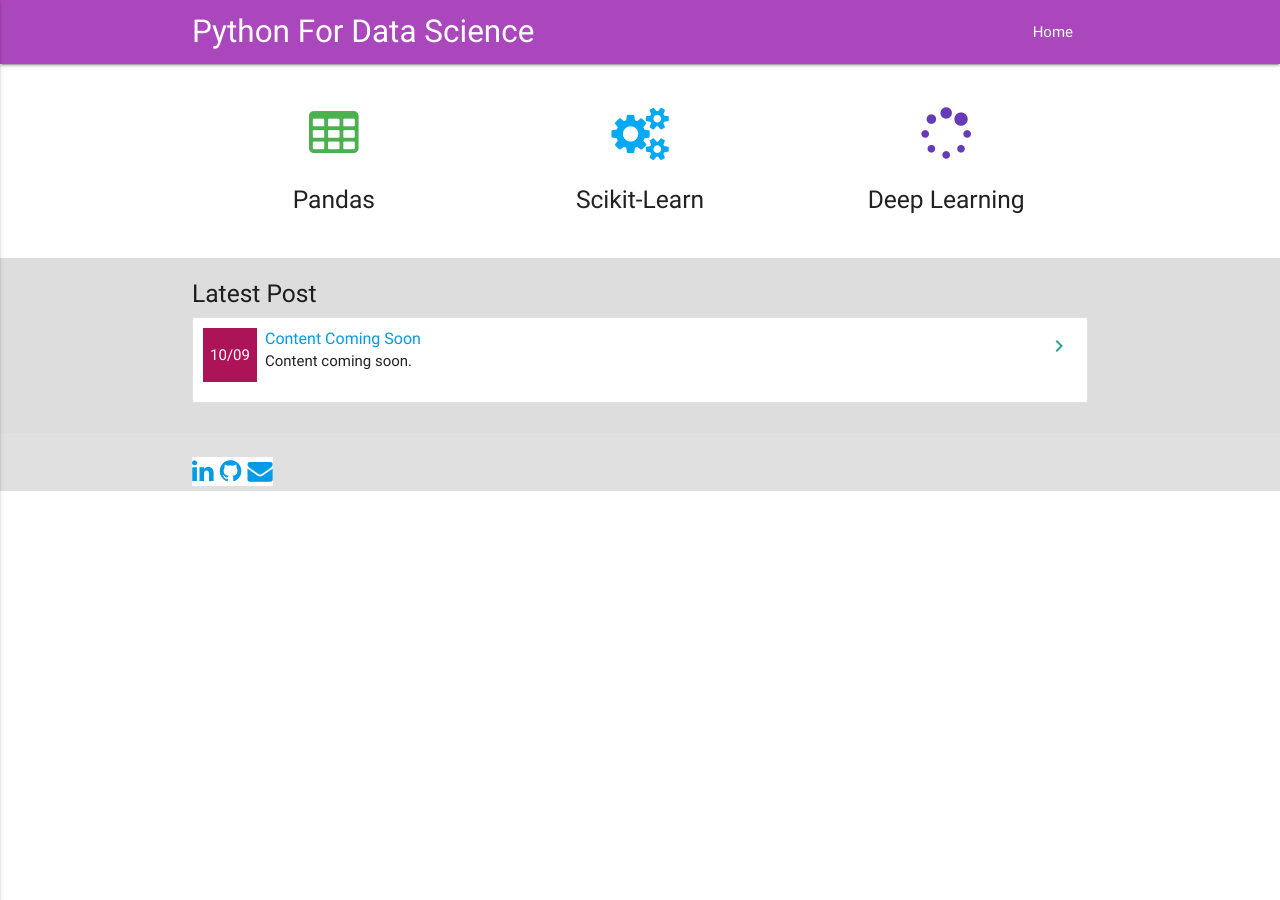
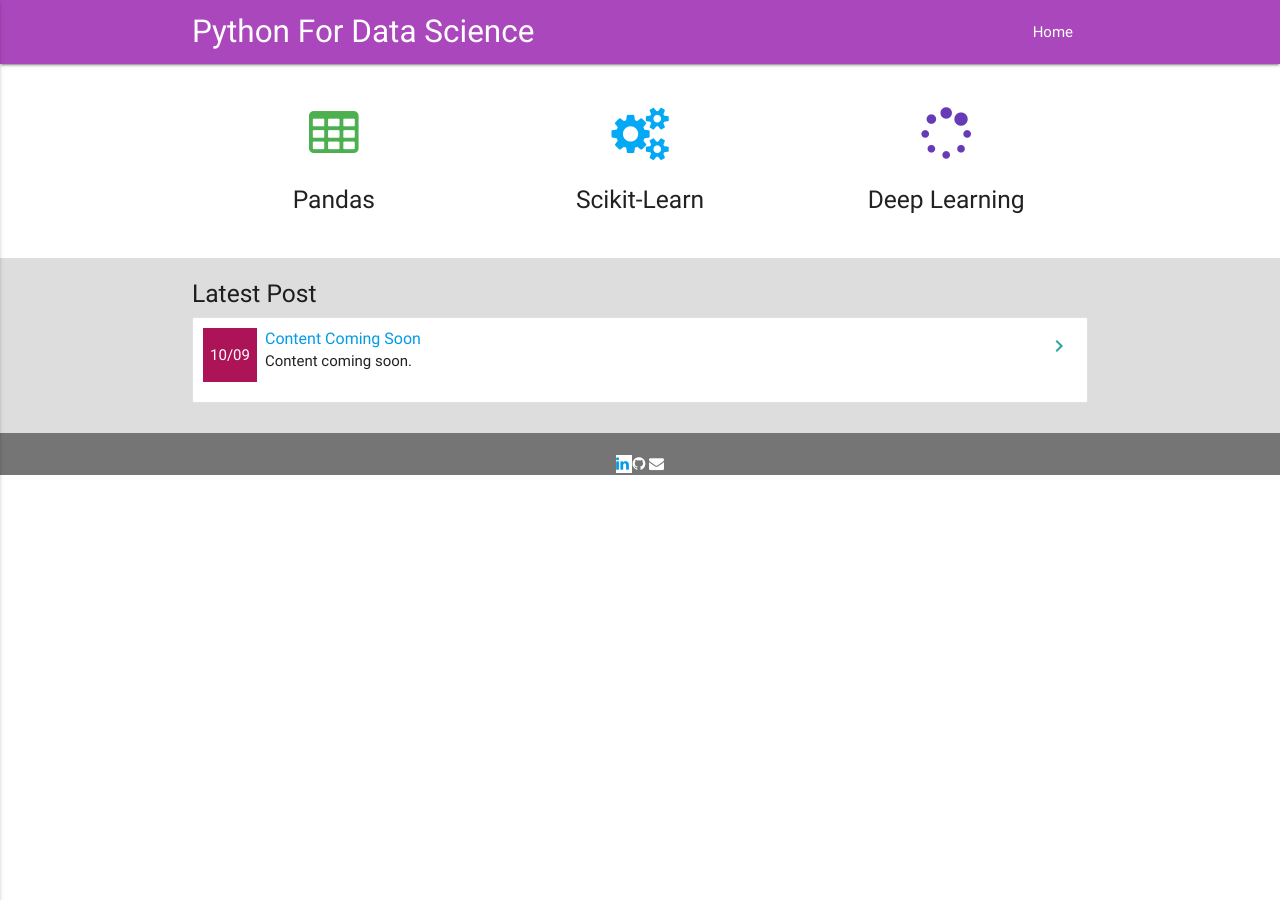
Before and after one commit to jlawman/JLawmanDotCom, a Jekyll site: the page built from index.md, in a window 1280 px wide. Built offline with Jekyll 4.4.1, drawn with Linux system fonts in a browser that asks for light colours.

Commit message:
footer tweaks

```diff
--- a/_includes/footer.html
+++ b/_includes/footer.html
@@ -1,16 +1,16 @@
-  <footer class="page-footer grey lighten-2">
-    <div class="container col s6 offset-4 flow-text">
+  <footer class="page-footer grey darken-1">
+    <center>
       <a href="https://www.linkedin.com/in/josh-lawman-9b2604136/" class="white">
         <i class="fa fa-linkedin"></i>
       </a>
 
     </a>
-    <a href="https://github.com/jlawman" class="white">
+    <a href="https://github.com/jlawman" class="white-text">
       <i class="fa fa-github"></i>
     </a>
 
-    <a href="mailto:jlawman@gmail.com" class="white">
+    <a href="mailto:jlawman@gmail.com" class="white-text">
       <i class="fa fa-envelope"></i>
     </a>
-    </div>
+    </center>
   </footer>
```
